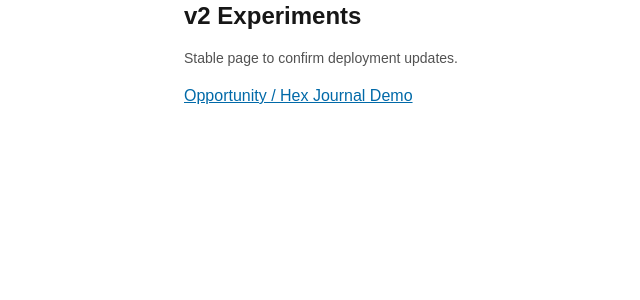
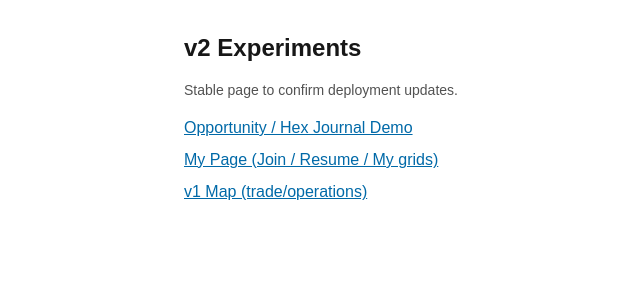
Before and after one commit to hideosuzuki2024fx-blip/mars-grid-demo, a Next.js app: page /v2 in a window 1280 px wide. Shown: the top 300 px of the page, without its empty margins (120-760 px from the left). Built offline with nearby package versions, Linux system fonts and the light colour scheme.

Commit message:
v2 index: add links to My Page and v1 Map

```diff
--- a/app/v2/page.tsx
+++ b/app/v2/page.tsx
@@ -1,13 +1,24 @@
 export default function V2IndexPage() {
   return (
-    <main className="min-h-screen p4 md:p8">
+    <main className="min-h-screen p-4 md:p-8">
       <div className="mx-auto max-w-2xl space-y-4">
         <h1 className="text-2xl font-semibold">v2 Experiments</h1>
         <p className="text-sm text-neutral-600">Stable page to confirm deployment updates.</p>
+
         <ul className="space-y-2">
           <li>
             <a className="text-sky-700 underline" href="/v2/opportunity">
               Opportunity / Hex Journal Demo
+            </a>
+          </li>
+          <li>
+            <a className="text-sky-700 underline" href="/v2/me">
+              My Page (Join / Resume / My grids)
+            </a>
+          </li>
+          <li>
+            <a className="text-sky-700 underline" href="/v1/map">
+              v1 Map (trade/operations)
             </a>
           </li>
         </ul>
```
